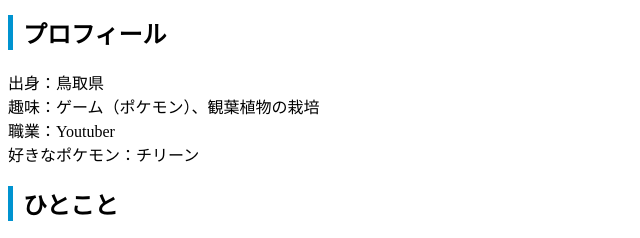
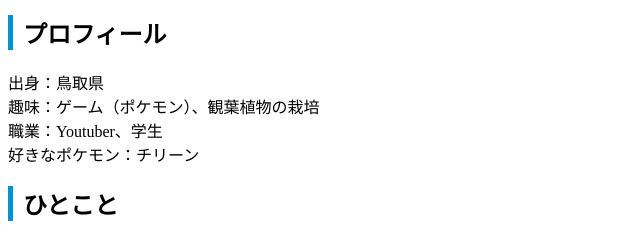
Before and after one commit to ide0026/create-web, a plain HTML site: page index.html in a window 1280 px wide. Shown: the part 665-903 px from the top of the page, 0-640 px from the left. Drawn offline with Linux system fonts and the light colour scheme; files whose address does not match are found by name.

Commit message:
Update index.html

```diff
--- a/index.html
+++ b/index.html
@@ -13,7 +13,7 @@
     <p>
         出身：鳥取県<br>
         趣味：ゲーム（ポケモン）、観葉植物の栽培<br>
-        職業：Youtuber<br>
+        職業：Youtuber、学生<br>
         好きなポケモン：チリーン
     </p>
     <h2>ひとこと</h2>
```
